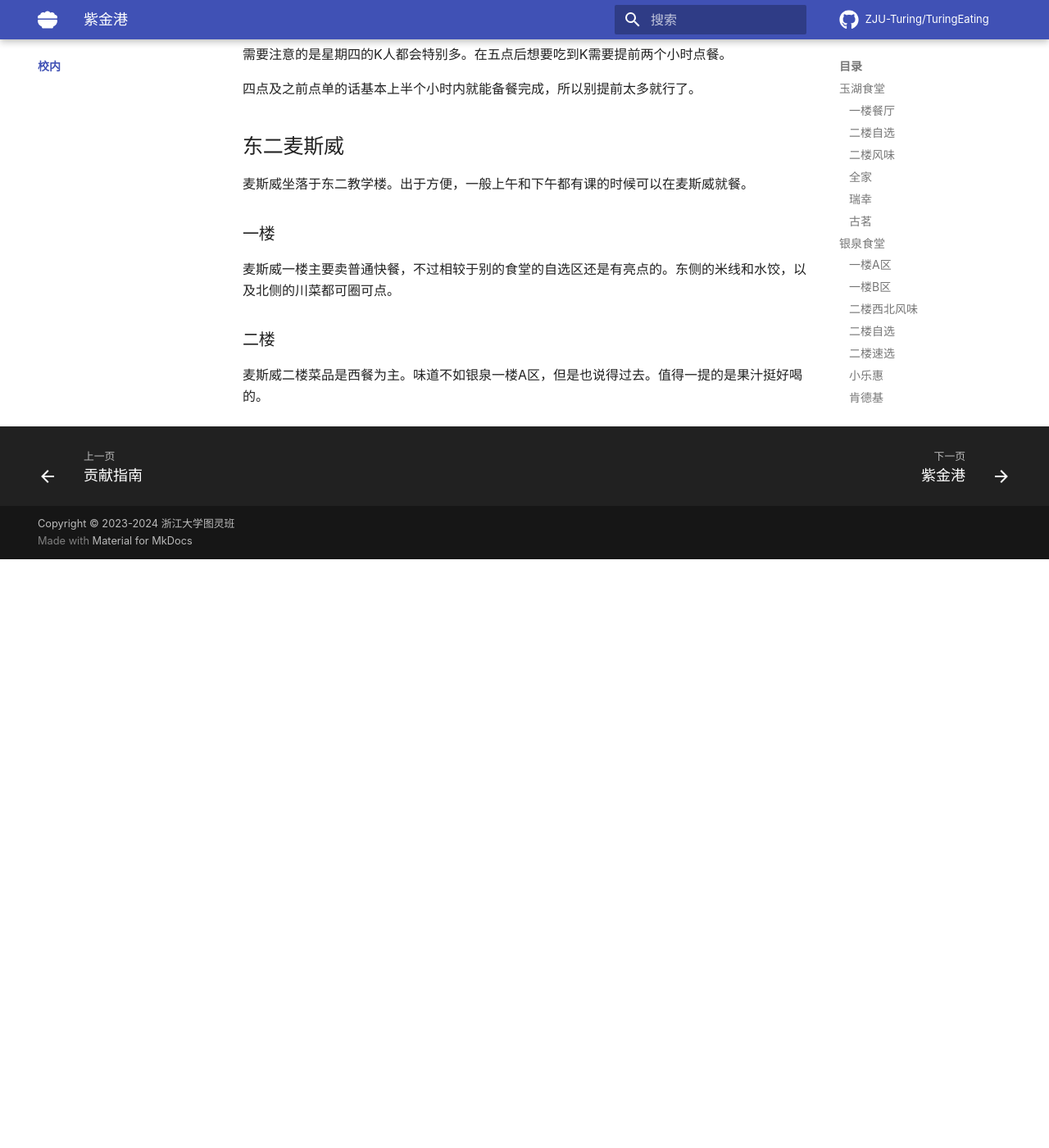
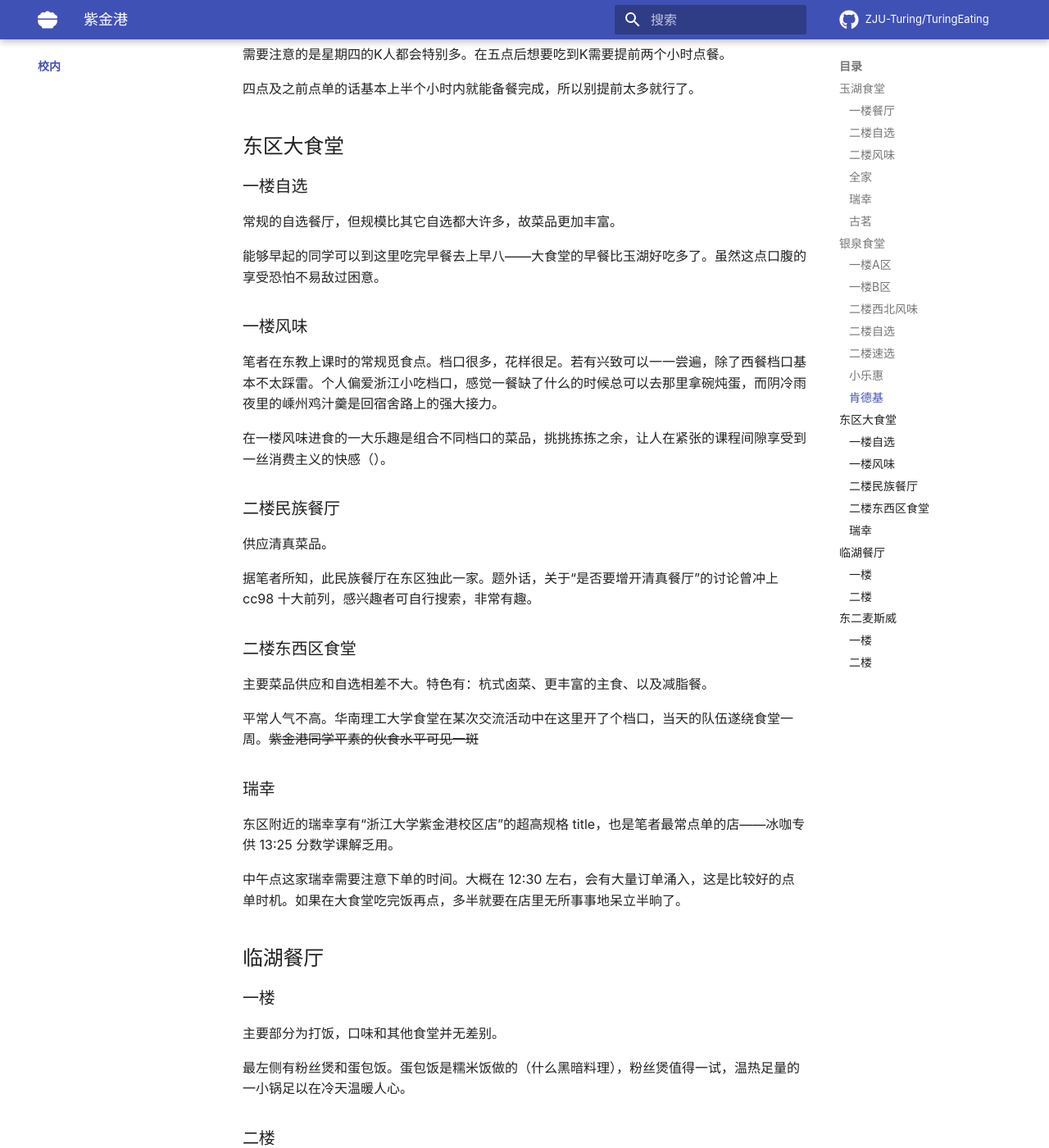
Before and after one commit to ptiris/TuringEating, an MkDocs documentation site: the page built from docs/inschool/index.md, in a window 1280 px wide and 1400 px high, scrolled down 2881 px. Shown: the whole window at 82% size. Built offline with MkDocs 1.6.1 and Material for MkDocs 9.7.7, drawn with Linux system fonts in a browser that asks for light colours; nearby versions of some CDN libraries; library files that are not in the unit come from our copies; comment, search, counter and statistics services are not loaded; before the commit the page ends 3563 px from its top, so only the background shows below that; some of the changed text lies outside the part shown.

Commit message:
docs: 更新校内饮食评测

```diff
--- a/docs/inschool/index.md
+++ b/docs/inschool/index.md
@@ -99,6 +99,52 @@
 
 四点及之前点单的话基本上半个小时内就能备餐完成，所以别提前太多就行了。
 
+## 东区大食堂
+
+### 一楼自选
+
+常规的自选餐厅，但规模比其它自选都大许多，故菜品更加丰富。
+
+能够早起的同学可以到这里吃完早餐去上早八——大食堂的早餐比玉湖好吃多了。虽然这点口腹的享受恐怕不易敌过困意。
+
+### 一楼风味
+
+笔者在东教上课时的常规觅食点。档口很多，花样很足。若有兴致可以一一尝遍，除了西餐档口基本不太踩雷。个人偏爱浙江小吃档口，感觉一餐缺了什么的时候总可以去那里拿碗炖蛋，而阴冷雨夜里的嵊州鸡汁羹是回宿舍路上的强大接力。
+
+在一楼风味进食的一大乐趣是组合不同档口的菜品，挑挑拣拣之余，让人在紧张的课程间隙享受到一丝消费主义的快感（）。
+
+### 二楼民族餐厅
+
+供应清真菜品。
+
+据笔者所知，此民族餐厅在东区独此一家。题外话，关于“是否要增开清真餐厅”的讨论曾冲上 cc98 十大前列，感兴趣者可自行搜索，非常有趣。
+
+### 二楼东西区食堂
+
+主要菜品供应和自选相差不大。特色有：杭式卤菜、更丰富的主食、以及减脂餐。
+
+平常人气不高。华南理工大学食堂在某次交流活动中在这里开了个档口，当天的队伍遂绕食堂一周。~~紫金港同学平素的伙食水平可见一斑~~
+
+### 瑞幸
+
+东区附近的瑞幸享有“浙江大学紫金港校区店”的超高规格 title，也是笔者最常点单的店——冰咖专供 13:25 分数学课解乏用。
+
+中午点这家瑞幸需要注意下单的时间。大概在 12:30 左右，会有大量订单涌入，这是比较好的点单时机。如果在大食堂吃完饭再点，多半就要在店里无所事事地呆立半晌了。
+
+## 临湖餐厅
+
+### 一楼
+
+主要部分为打饭，口味和其他食堂并无差别。
+
+最左侧有粉丝煲和蛋包饭。蛋包饭是糯米饭做的（什么黑暗料理），粉丝煲值得一试，温热足量的一小锅足以在冷天温暖人心。
+
+### 二楼
+
+售卖以西式简餐为主的套餐饭。
+
+性价比较高，铁板牛排、碳烤鸡等是经典菜品。阿姨的打菜声也很有特点：“鸡→排\~一个\~\~”
+
 ## 东二麦斯威
 
 麦斯威坐落于东二教学楼。出于方便，一般上午和下午都有课的时候可以在麦斯威就餐。
```
